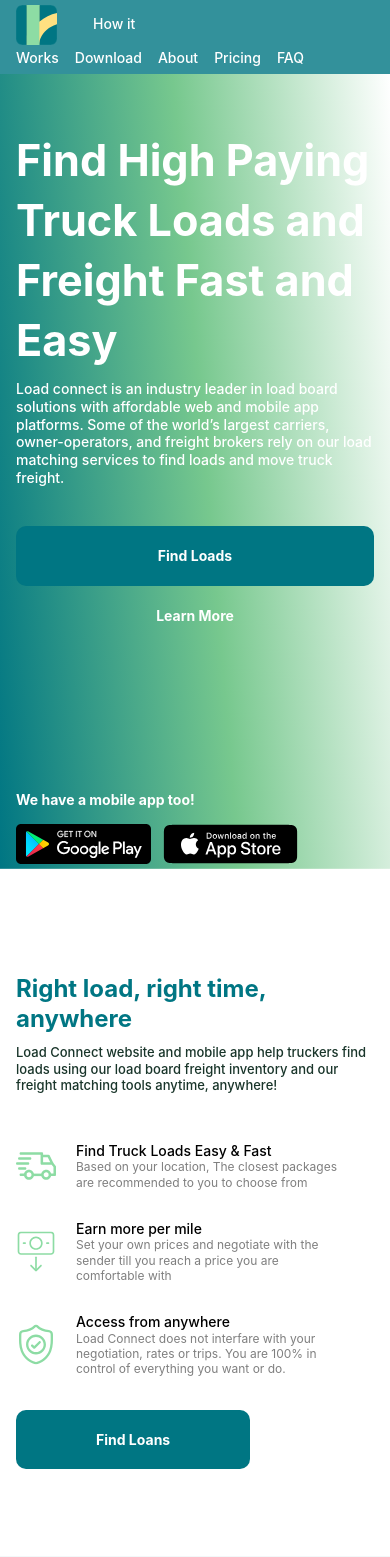
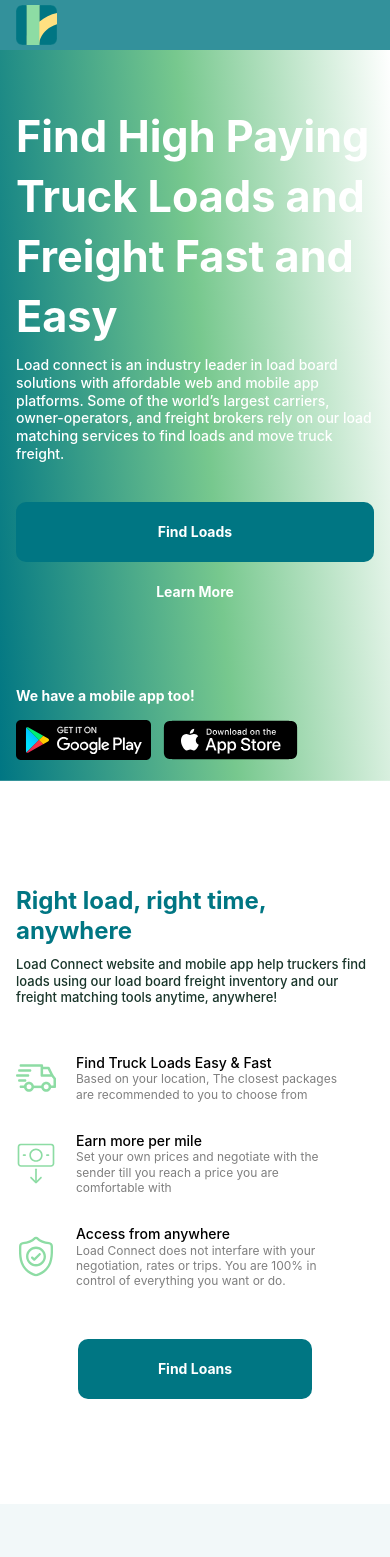
Before and after one commit to CodesManiac/loading-connect, a React (Create React App) app: page / in a window 390 px wide. Shown: the top 1557 px of the page. Built offline with nearby package versions, Linux system fonts and the light colour scheme.

Commit message:
mobile resp

```diff
--- a/src/components/faq/Faq.jsx
+++ b/src/components/faq/Faq.jsx
@@ -58,7 +58,7 @@
             We are Load Connect are committed to helping and answering any
             questions you might have
           </p>
-          <div style={{ marginTop: "2rem" }}>
+          <div className="find__loan" style={{ marginTop: "2rem" }}>
             <Button url="/">Find Loans</Button>
           </div>
         </div>
--- a/src/components/faq/faq.scss
+++ b/src/components/faq/faq.scss
@@ -15,7 +15,8 @@
   }
   .sub__container {
     display: grid;
-    grid-template-columns: 70% 20%;
+    grid-template-columns: 65% 30%;
+    justify-content: space-between;
     gap: 10%;
 
     .tab__open {
@@ -29,11 +30,13 @@
     }
     .question {
       p:first-child {
+        margin-bottom: .5rem;
         color: rgba(21, 20, 57, 0.4);
         @include CircularTheme(700, 14px, normal, 17.71px);
       }
       p {
         color: #19352a;
+        width: 70%;
         @include CircularTheme(400, 13px, normal, 16.44px);
       }
     }
@@ -56,6 +59,15 @@
   .faq__container {
     .sub__container {
       grid-template-columns: 1fr;
+      .find__loan{
+        display:flex;
+        justify-content: center;
+      }
+       .question{
+        p{
+          width: 100%;
+        }
+       }
     }
   }
 }
--- a/src/components/header/index.scss
+++ b/src/components/header/index.scss
@@ -69,13 +69,21 @@
       width: 100%;
       @include CircularTheme(500, 14px, normal, 17.71px);
     }
-    .btn{
-       display: block;
+    .btn {
+      display: block;
       text-align: center;
     }
-    .btn__learn{
+    .btn__learn {
       display: block;
       text-align: center;
+    }
+    .btn__link {
+      margin-bottom: 3.8rem;
+    }
+    .mobile__link {
+      display: flex;
+      gap: 12px;
+      margin-top: 13px;
     }
   }
 }
@@ -83,5 +91,8 @@
   .hero__container {
     padding-left: $mobile-padding;
     padding-right: $mobile-padding;
+    .mobile__link {
+      padding-bottom: 1rem;
+    }
   }
 }
--- a/src/components/navBar/NavBar.jsx
+++ b/src/components/navBar/NavBar.jsx
@@ -1,5 +1,4 @@
 import React from "react";
-// import { a } from "react-router-dom";
 import Logo from "../../assets/images/Logo.svg";
 import "./nav.scss";
 
@@ -13,19 +12,19 @@
               {" "}
               <img src={Logo} alt="" />
             </a>
-            <a href="/" rel="noreferrer">
+            <a className="link__btn" href="/" rel="noreferrer">
               How it Works
             </a>
-            <a href="/" rel="noreferrer">
+            <a className="link__btn" href="/" rel="noreferrer">
               Download
             </a>
-            <a href="/" rel="noreferrer">
+            <a className="link__btn" href="/" rel="noreferrer">
               About
             </a>
-            <a href="/" rel="noreferrer">
+            <a className="link__btn" href="/" rel="noreferrer">
               Pricing
             </a>
-            <a href="/" rel="noreferrer">
+            <a className="link__btn" href="/" rel="noreferrer">
               FAQ
             </a>
             <a className="truck__owner" href="/" rel="noreferrer">
@@ -40,6 +39,9 @@
               Send A Package
             </a>
           </div>
+          <div className="menu__bar">
+            {/* <i class="fa-solid fa-bars"></i> */}
+          </div>
         </div>
       </div>
     </div>
--- a/src/components/navBar/nav.scss
+++ b/src/components/navBar/nav.scss
@@ -50,6 +50,14 @@
         font-weight: 700;
         margin-left: 10px;
       }
+      .menu__bar {
+        display:none;
+      }
+      // i {
+        //   padding: 8px;
+        //   font-size: 2rem;
+        //   margin-right: 1rem;
+      // }
     }
     .nav__item div:first-child {
     }
@@ -63,6 +71,28 @@
     .nav__btn {
       display: none;
     }
+    .nav__item {
+      // border: 5px solid red;
+      .link__btn {
+        display: none;
+      }
+    }
+    .nav__container {
+      .menu__bar {
+        border: 4px solid red;
+        display: inline-block;
+        div {
+          height: 5px;
+          width: 100px;
+          background-color: black;
+        }
+      }
+
+      // i {
+      //   border: 4px solid red;
+      //   display: inline-block;
+      // }
+    }
   }
 }
 
--- a/src/components/services/Service.jsx
+++ b/src/components/services/Service.jsx
@@ -40,7 +40,7 @@
         {data.map((item) => (
           <SubTitle key={item.id} item={item} />
         ))}
-        <div style={{marginTop: '51px'}}>
+        <div className="find__loan" style={{marginTop: '51px'}}>
           <Button url="/">Find Loans</Button>
         </div>
       </div>
--- a/src/components/services/services.scss
+++ b/src/components/services/services.scss
@@ -20,6 +20,12 @@
 @include desktop {
   .service__container {
     grid-template-columns: 1fr;
+    .service__text {
+      .find__loan{
+        display: flex;
+        justify-content: center;
+      }
+  }
     .mobile__screen {
       display: none;
     }
--- a/src/pages/home/components/download.scss
+++ b/src/pages/home/components/download.scss
@@ -41,8 +41,16 @@
       .mobile__screen {
         display: none;
       }
-      h2{
-          padding-top: 3rem;
+      span {
+        display: flex;
+        justify-content: center;
+      }
+      .mobile__link {
+        display: flex;
+        justify-content: center;
+      }
+      h2 {
+        padding-top: 3rem;
       }
       p {
         width: 100%;
```
